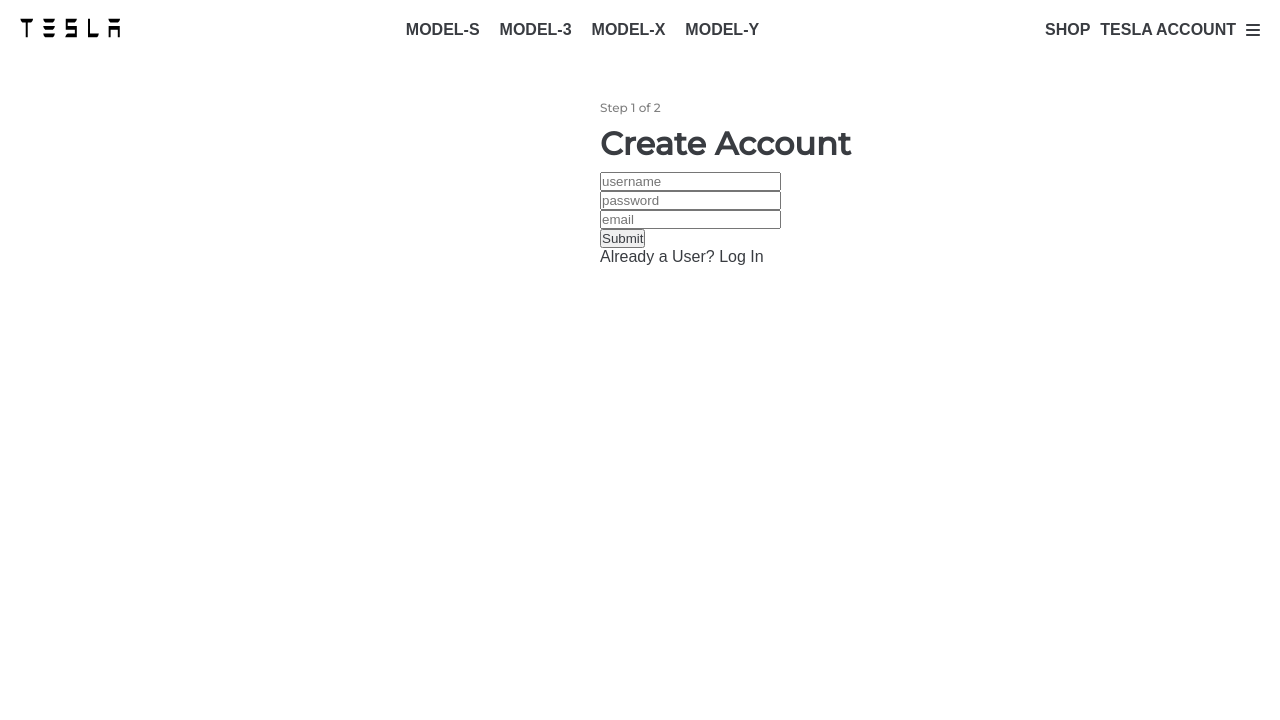
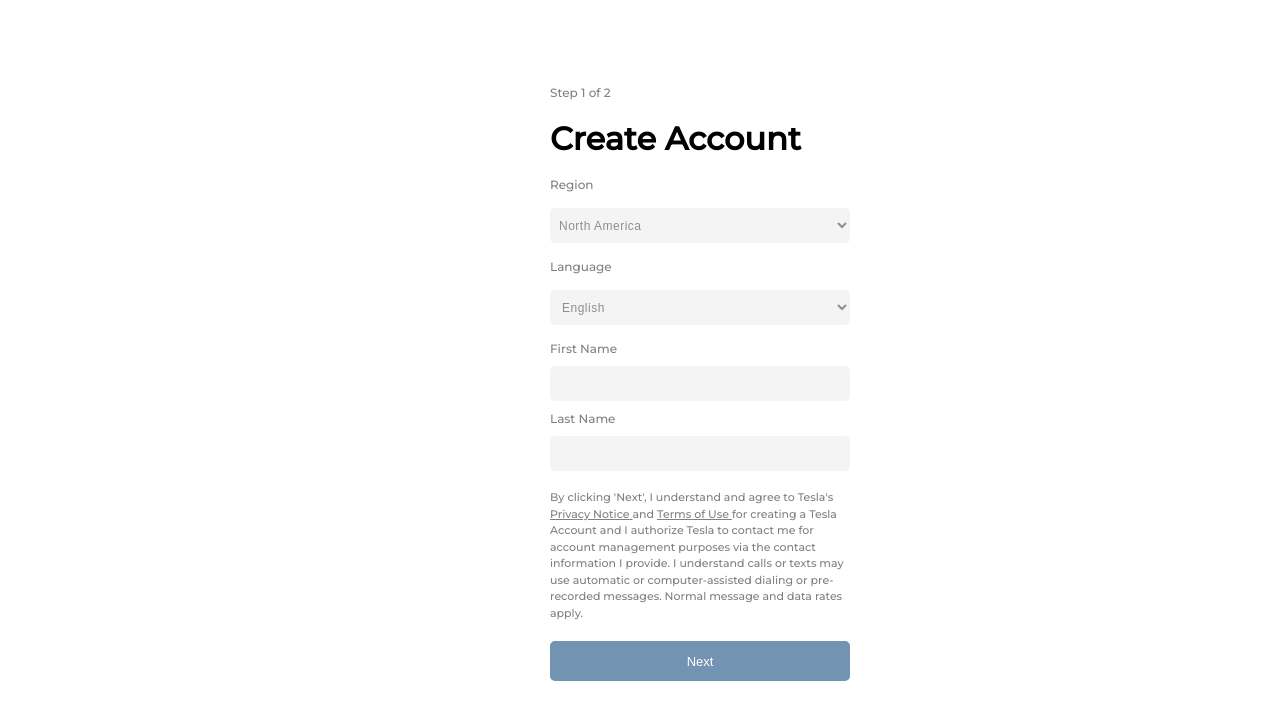
Before and after one commit to Raj100679/Tesla-clone-tut, a React (Create React App) app: page /register in a window 1280 px wide. Shown: the top 720 px of the page. Built offline with nearby package versions, Linux system fonts and the light colour scheme.

Commit message:
Added Two registration Page and styled them

```diff
--- a/package.json
+++ b/package.json
@@ -639,6 +639,7 @@
     "react-dev-utils": "^12.0.1",
     "react-dom": "^18.2.0",
     "react-error-overlay": "^6.0.11",
+    "react-google-recaptcha": "^3.1.0",
     "react-is": "^17.0.2",
     "react-redux": "^8.1.3",
     "react-refresh": "^0.11.0",
--- a/src/App.js
+++ b/src/App.js
@@ -5,6 +5,7 @@
 import { BrowserRouter as Router, Route, Routes } from "react-router-dom";
 import SignUp from "./Pages/SignUp";
 import Login from "./Pages/Login";
+import SignUp1 from "./Pages/SignUp1";
 
 function App() {
   return (
@@ -13,7 +14,7 @@
         <Routes>
           <Route path="/login" element={<Login />}></Route>
           <Route path="/" element={<Home />} />
-          <Route path="/register" element={<SignUp />} />
+          <Route path="/register" element={<SignUp1 />} />
         </Routes>
       </div>
     </Router>
--- a/src/Pages/SignUp.jsx
+++ b/src/Pages/SignUp.jsx
@@ -7,11 +7,12 @@
   useParams,
   useMatch,
 } from "react-router-dom";
+import Region from "../SmallComponents/Region";
+import LanguageDropdown from "../SmallComponents/LanguageDropdown";
+import SignUp1 from "./SignUp1";
 
 function SignUp() {
-  const [username, setUserName] = useState("");
-  const [email, setEmail] = useState("");
-  const [password, setPassWord] = useState("");
+
   const [messages, setMessages] = useState("");
   const navigate = useNavigate();
   const handleLoginClick = () => {
@@ -53,57 +54,12 @@
       setUserName("");
     }
   };
+
   return (
     <>
-      <Header></Header>
-
-      <IForm>
-        <SP>Step 1 of 2</SP>
-
-        <SH1>Create Account</SH1>
-        <input
-          type="text"
-          placeholder="username"
-          value={username}
-          onChange={(e) => setUserName(e.target.value)}
-        />
-        <input
-          type="password"
-          placeholder="password"
-          value={password}
-          onChange={(e) => setPassWord(e.target.value)}
-        />
-        <input
-          type="text"
-          placeholder="email"
-          value={email}
-          onChange={(e) => setEmail(e.target.value)}
-        />
-        <button onClick={handleSubmit}>Submit</button>
-        <p>
-          Already a User? <a onClick={handleLoginClick}>Log In</a>
-        </p>
-        <h1>{messages}</h1>
-      </IForm>
+      <SignUp1/>
     </>
   );
 }
-const SP = styled.p`
-  font-size: 12px;
-  color: grey;
-  font-family: "Montserrat", sans-serif;
-`;
-const SH1 = styled.h1`
-  padding: 9px 0;
 
-  font-family: "Montserrat", sans-serif;
-`;
-const IForm = styled.div`
-  padding-top: 100px;
-  padding-left: 600px;
-  display: flex;
-  flex-direction: column;
-  justify-content: flex-start;
-  align-items: flex-start;
-`;
 export default SignUp;
--- /dev/null
+++ b/src/Pages/SignUp1.jsx
@@ -0,0 +1,186 @@
+import React, { useEffect, useState } from "react";
+import styled from "styled-components";
+import Region from "../SmallComponents/Region";
+import LanguageDropdown from "../SmallComponents/LanguageDropdown";
+import { FontAwesomeIcon } from '@fortawesome/react-fontawesome';
+import { faCircleInfo} from '@fortawesome/free-solid-svg-icons';
+
+
+function SignUp1() {
+  const [formData, setFormData] = useState({
+    firstName: "",
+    lastName: "",
+    email: "",
+    password: "",
+    confirmpassword: "",
+  });
+  const isSubmitDisabled = !(formData.firstName && formData.lastName);
+  const [changePage, setChangePage] = useState(true);
+  const styleselect = {
+    width: "300px",
+    height: "35px",
+    backgroundColor: "#f4f4f4",
+    borderRadius: "5px",
+    border: "none",
+    fontSize: "12px",
+    letterSpacing: ".5px",
+    paddingLeft: "8px",
+    color: "#5c5e62",
+  };
+  const buttonselect = {
+    marginTop: "20px",
+    width: "300px",
+    height: "40px",
+    backgroundColor: "#3e6ae1",
+    borderRadius: "5px",
+    border: "none",
+    fontSize: "13px",
+    color: "white",
+    cursor: "pointer",
+  };
+  const buttondis = {
+    marginTop: "20px",
+    width: "300px",
+    height: "40px",
+    backgroundColor: "#7393B3",
+    borderRadius: "5px",
+    border: "none",
+    fontSize: "13px",
+    color: "white",
+    cursor: "not-allowed",
+  };
+
+  const handleSubmit = (e) => {
+    e.preventDefault();
+    setChangePage(!changePage);
+  };
+
+  return (
+    <>
+      {changePage ? (
+        <IForm onSubmit={handleSubmit}>
+          <SP>Step 1 of 2</SP>
+          <SH1>Create Account</SH1>
+          <SP>Region</SP>
+          <Region></Region>
+          <SP>Language</SP>
+          <LanguageDropdown></LanguageDropdown>
+          <SP>First Name</SP>
+          <input
+            type="text"
+            value={formData.firstName}
+            style={styleselect}
+            onChange={(e) =>
+              setFormData({ ...formData, firstName: e.target.value })
+            }
+          />
+          <SP>Last Name</SP>
+          <input
+            type="text"
+            value={formData.lastName}
+            style={styleselect}
+            onChange={(e) =>
+              setFormData({ ...formData, lastName: e.target.value })
+            }
+          />
+
+          <Spand>
+            By clicking 'Next', I understand and agree to Tesla's
+            <Sa href="https://www.tesla.com/en_sg/legal/privacy">
+              {" "}
+              Privacy Notice{" "}
+            </Sa>
+            and <Sa href="https://www.tesla.com/legal/terms"> Terms of Use </Sa>
+            for creating a Tesla Account and I authorize Tesla to contact me for
+            account management purposes via the contact information I provide. I
+            understand calls or texts may use automatic or computer-assisted
+            dialing or pre-recorded messages. Normal message and data rates
+            apply.
+          </Spand>
+          <button
+            type="submit"
+            disabled={isSubmitDisabled}
+            style={isSubmitDisabled ? buttondis : buttonselect}
+          >
+            Next
+          </button>
+        </IForm>
+      ) : (
+        <IForm onSubmit={handleSubmit}>
+          <SP>Step 2 of 2</SP>
+          <SH1>Create Account</SH1>
+          <SP>Email</SP>
+          <input
+            type="email"
+            style={styleselect}
+            onChange={(e) => {
+              setFormData({ ...formData, email: e.target.value });
+            }}
+          />
+          <Sdiv>
+            <SP>Password</SP>
+            <FontAwesomeIcon icon={faCircleInfo}/>
+          </Sdiv>
+          <input
+            type="password"
+            style={styleselect}
+            onChange={(e) => {
+              setFormData({ ...formData, password: e.target.value });
+            }}
+          />
+
+          <SP>Confirm Password</SP>
+          <input
+            type="password"
+            style={styleselect}
+            onChange={(e) => {
+              setFormData({ ...formData, confirmpassword: e.target.value });
+            }}
+          />
+        </IForm>
+      )}
+    </>
+  );
+}
+const SP = styled.p`
+  font-size: 12px;
+  color: grey;
+  font-family: "Montserrat", sans-serif;
+  padding: 10px 0;
+`;
+const SH1 = styled.h1`
+  padding: 9px 0;
+  font-family: "Montserrat", sans-serif;
+`;
+const IForm = styled.form`
+  padding-top: 75px;
+  padding-left: 550px;
+  display: flex;
+  flex-direction: column;
+  justify-content: flex-start;
+  align-items: flex-start;
+`;
+const Spand = styled.p`
+  padding-top: 18px;
+  width: 300px;
+  font-size: 11px;
+  letterspacing: 2px;
+  color: grey;
+  font-family: "Montserrat", sans-serif;
+  line-height: 1.5em;
+  text-align: left;
+`;
+const Sa = styled.a`
+  color: grey;
+  font-family: "Montserrat", sans-serif;
+  line-height: 1.5em;
+  letterspacing: 2px;
+  text-decoration: underline;
+`;
+const Sdiv=styled.div`
+  display:flex;
+  justify-content:center;
+  align-items:center;
+`
+
+export default SignUp1;
--- /dev/null
+++ b/src/SmallComponents/LanguageDropdown.jsx
@@ -0,0 +1,53 @@
+import React, { useState } from "react";
+import styled from "styled-components";
+
+function LanguageDropdown() {
+  const [selectedLanguage, setSelectedLanguage] = useState("en");
+
+  const handleLanguageChange = (event) => {
+    const newLanguage = event.target.value;
+    setSelectedLanguage(newLanguage);
+  };
+  const styleselect = {
+    width: "300px",
+    height: "35px",
+    backgroundColor: "#f4f4f4",
+    borderRadius: "5px",
+    border: "none",
+    fontSize: "12px",
+    letterSpacing: ".5px",
+    color: "#8e8e8e",
+    paddingLeft:"8px",
+
+  };
+
+  return (
+    <Box>
+      <label htmlFor="languageSelect"></label>
+      <hselect>
+        <select
+          id="languageSelect"
+          value={selectedLanguage}
+          onChange={handleLanguageChange}
+          style={styleselect}
+        >
+          <option value="en">English</option>
+          <option value="fr">French</option>
+          <option value="es">Spanish</option>
+          <option value="de">German</option>
+        </select>
+      </hselect>
+    </Box>
+  );
+}
+const Box = styled.div`
+  display: flex;
+  flex-direction: column;
+  justify-content: flex-start;
+  align-items: flex-start;
+  padding: 6px 0;
+`;
+const hselect = styled.div`
+  width: 500px;
+`;
+export default LanguageDropdown;
--- /dev/null
+++ b/src/SmallComponents/Region.jsx
@@ -0,0 +1,46 @@
+import React, { useState } from "react";
+import styled from "styled-components";
+
+function Region() {
+    const styleselect={
+        width:"300px",
+        height:"35px",
+        backgroundColor: "#f4f4f4",
+        borderRadius:"5px",
+        border:"none",
+        fontSize:"12px",
+        letterSpacing:".5px",
+        color:"#8e8e8e",
+        paddingLeft:"5px",
+
+    }
+
+
+
+  return (
+    <Box>
+      <label style={{border:"none"}} for="region"></label>
+      <hselect>
+        <select id="region" name="region" style={styleselect}>
+          <option value="northamerica">North America</option>
+          <option value="europe">Europe</option>
+          <option value="asia">Asia</option>
+          <option value="africa">Africa</option>
+          <option value="southamerica">South America</option>
+          <option value="australia">Australia</option>
+        </select>
+      </hselect>
+    </Box>
+  );
+}
+const Box = styled.div`
+  display: flex;
+  flex-direction: column;
+  justify-content: flex-start;
+  align-items: flex-start;
+  padding: 6px 0;
+`;
+const hselect = styled.div`
+  width: 500px;
+`;
+export default Region;
--- a/src/index.css
+++ b/src/index.css
@@ -1,8 +1,9 @@
 *{
   box-sizing: border-box;
   font-family: sans-serif;
-  color: #393c41;
+  /* color: #393c41; */
   /* font-size: medium; */
+  /* border:none; */
   margin: 0;
   padding: 0;
 }
@@ -10,6 +11,7 @@
 body{
   width: 100%;
   overflow-x:hidden;
+  border:none;
 }
 a{
   text-decoration:none;
```
Also changed, not shown: 2 other files (tests, documents, lock files or other folders).
